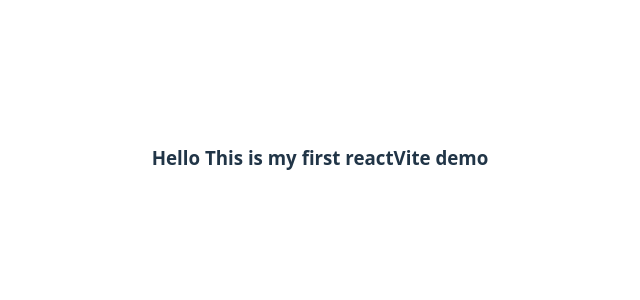
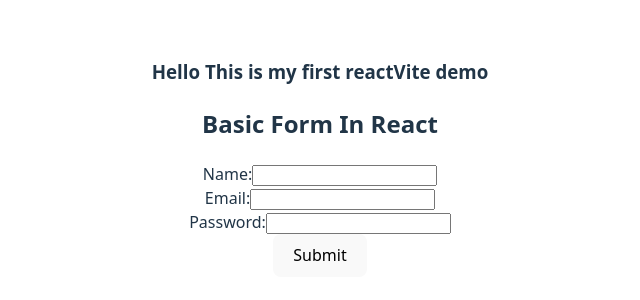
Before and after one commit to Trupti-coder/formDemos-UsingReactVite, a React (Vite) app: page / in a window 1280 px wide. Shown: the part 242-542 px from the top of the page, without its empty margins (320-960 px from the left). Built offline with nearby package versions, Linux system fonts and the light colour scheme.

Commit message:
Update App.jsx

```diff
--- a/src/App.jsx
+++ b/src/App.jsx
@@ -1,4 +1,5 @@
 import './App.css'
+import BasicForm from './components/BasicForm.jsx'
 import First from './components/First.jsx'
 
 function App() {
@@ -7,6 +8,7 @@ function App() {
   return (
     <>
     <First />
+    <BasicForm />
 
     </>
   )
```
